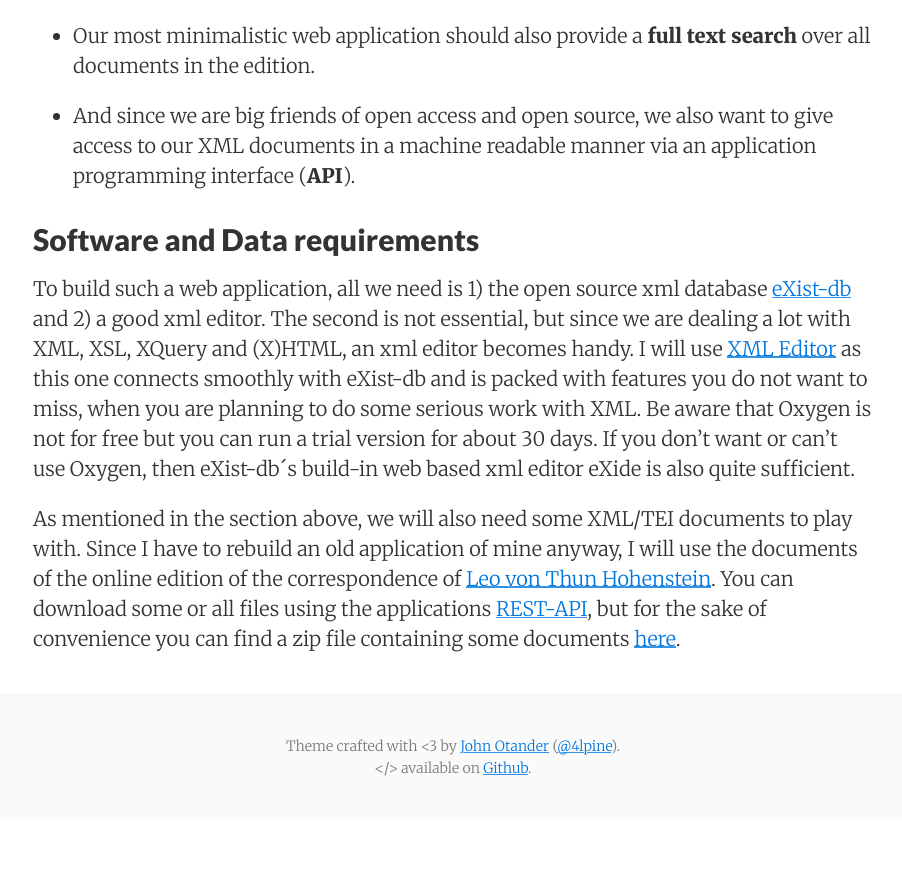
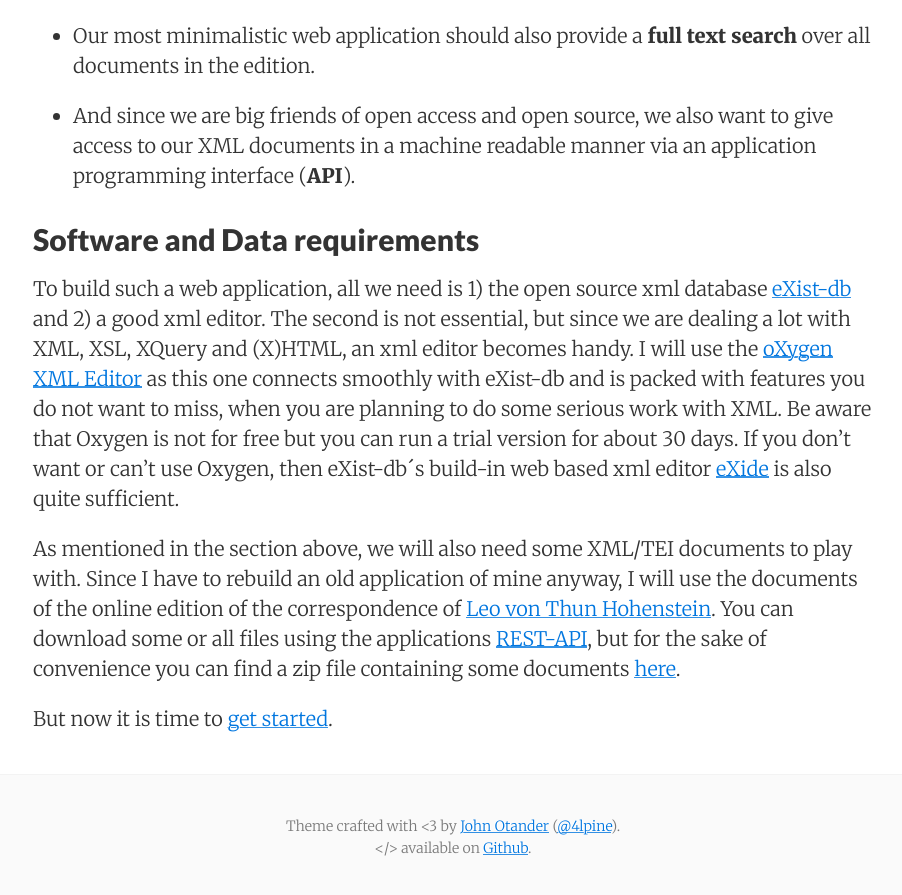
Before and after one commit to acdh-oeaw/generic-de-web-app, a Jekyll site: the page built from _posts/2016-08-10-part-1-definition-and-requirements.md, in a window 1280 px wide and 900 px high, scrolled down 1091 px. Shown: the top 895 px of the window, without its empty margins (187-1089 px from the left). Built offline with Jekyll 4.4.1, drawn with Linux system fonts in a browser that asks for light colours; before the commit the page ends 1911 px from its top, so only the background shows below that.

Commit message:
added link to part-2 and some minor changes

```diff
--- a/_posts/2016-08-10-part-1-definition-and-requirements.md
+++ b/_posts/2016-08-10-part-1-definition-and-requirements.md
@@ -25,6 +25,8 @@ The features of our web application are very straightforward.
 
 ## Software and Data requirements
 
-To build such a web application, all we need is 1) the open source xml database [eXist-db](http://exist-db.org/) and 2) a good xml editor. The second is not essential, but since we are dealing a lot with XML, XSL, XQuery and (X)HTML, an xml editor becomes handy.  I will use [<oXygen/> XML Editor](https://www.oxygenxml.com/) as this one connects smoothly with eXist-db and is packed with features you do not want to miss, when you are planning to do some serious work with XML. Be aware that Oxygen is not for free but you can run a trial version for about 30 days. If you don't want or can't use Oxygen, then eXist-db´s build-in web based xml editor eXide is also quite sufficient.
+To build such a web application, all we need is 1) the open source xml database [eXist-db](http://exist-db.org/) and 2) a good xml editor. The second is not essential, but since we are dealing a lot with XML, XSL, XQuery and (X)HTML, an xml editor becomes handy.  I will use the [oXygen XML Editor](https://www.oxygenxml.com/) as this one connects smoothly with eXist-db and is packed with features you do not want to miss, when you are planning to do some serious work with XML. Be aware that Oxygen is not for free but you can run a trial version for about 30 days. If you don't want or can't use Oxygen, then eXist-db´s build-in web based xml editor [eXide](http://exist-db.org/exist/apps/eXide/index.html) is also quite sufficient.
 
 As mentioned in the section above, we will also need some XML/TEI documents to play with. Since I have to rebuild an old application of mine anyway, I will use the documents of the online edition of the correspondence of [Leo von Thun Hohenstein](http://thun-korrespondenz.uibk.ac.at:8080/exist/apps/Thun-Collection/index.html). You can download some or all files using the applications [REST-API](http://thun-korrespondenz.uibk.ac.at:8080/exist/rest/db/files/thun/xml), but for the sake of convenience you can find a zip file containing some documents [here]({{ site.baseurl }}/downloads/editions.zip).
+
+But now it is time to [get started]({{ site.baseurl }}{% post_url 2016-08-11-part-2-getting-started %}).
```
